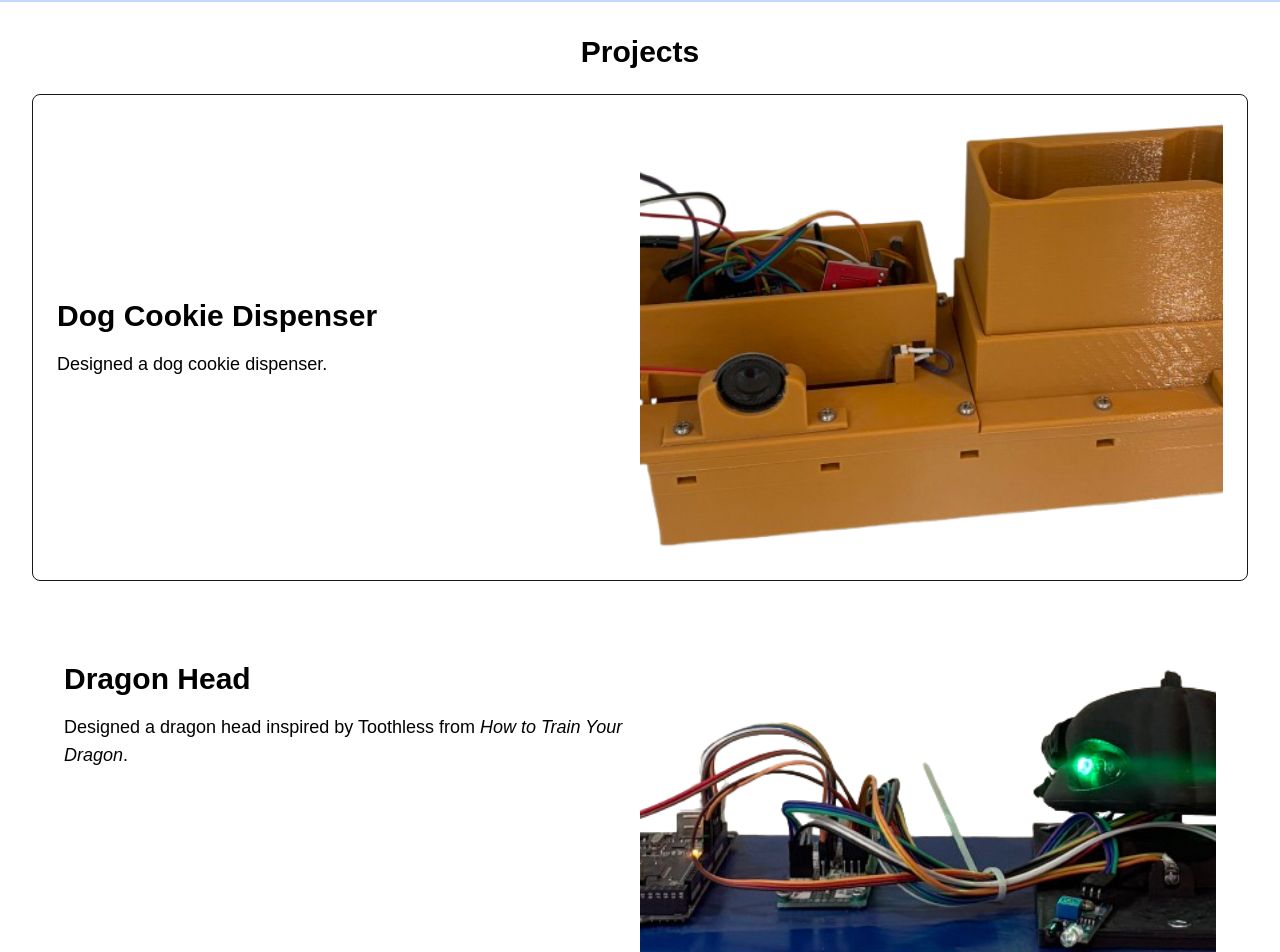
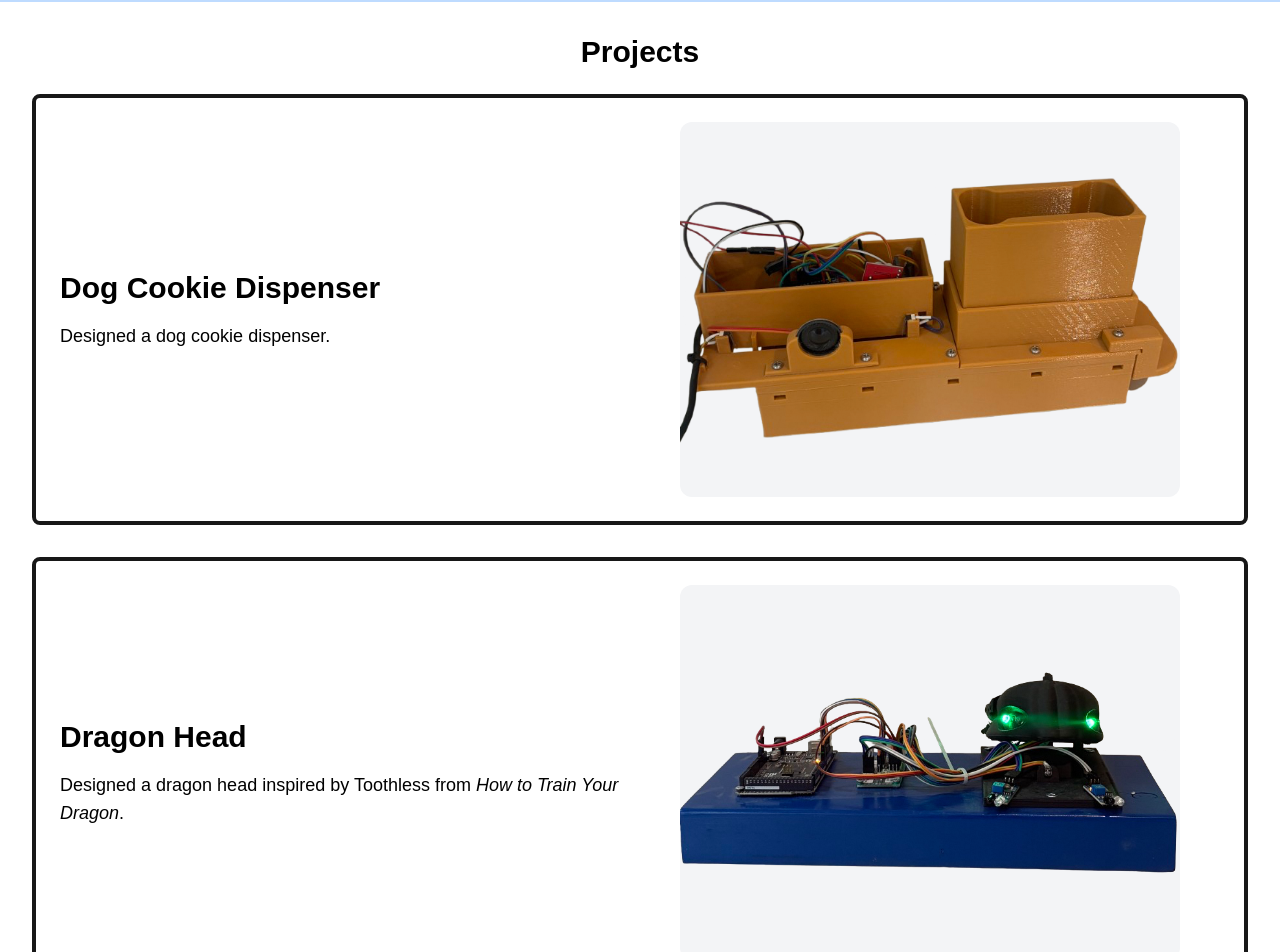
Before and after one commit to amygtrent/amytrent.me, a Next.js app: page / in a window 1280 px wide. Shown: the part 480-1432 px from the top of the page. Built offline with nearby package versions, Linux system fonts and the light colour scheme; a web font is replaced by a local one.

Commit message:
fixing photots

```diff
--- a/app/page.tsx
+++ b/app/page.tsx
@@ -47,7 +47,7 @@ export default function Home() {
         <h2 className="text-3xl font-bold text-black mb-6">Projects</h2>
 
         {/* Dog Cookie Dispenser */}
-        <div className="w-full border rounded-lg p-6 mb-8 flex flex-col md:flex-row items-start md:items-center">
+        <div className="w-full border-4 rounded-lg p-6 mb-8 flex flex-col md:flex-row items-start md:items-center">
           {/* Left Side */}
           <div className="w-full md:w-1/2 mb-6 md:mb-0">
             <h3 className="text-3xl text-black font-semibold mb-4">
@@ -60,23 +60,23 @@ export default function Home() {
 
           {/* Right Side */}
           <div className="w-full md:w-1/2 flex justify-center">
-            <div className="relative w-full w-[500px] aspect-[4/3] group">
+            <div className="relative w-full max-w-[500px] aspect-[4/3] group rounded-xl overflow-hidden bg-gray-100">
               <img
                 src="/cookieDispenserFront.png"
                 alt="Dog Cookie Dispenser"
-                className="w-full h-full object-cover rounded-lg transition-opacity duration-300 group-hover:opacity-0"
+                className="w-full h-full object-contain rounded-lg transition-opacity duration-300 group-hover:opacity-0"
               />
               <img
                 src="/cookieDispenserTop.png"
                 alt="Dog Cookie Dispenser Hover"
-                className="absolute top-0 left-0 w-full h-full object-cover rounded-lg opacity-0 transition-opacity duration-300 group-hover:opacity-100"
+                className="absolute top-0 left-0 w-full h-full object-contain rounded-lg opacity-0 transition-opacity duration-300 group-hover:opacity-100"
               />
             </div>
           </div>
         </div>
 
         {/* Dragon Head */}
-        <div className="w-full flex flex-col md:flex-row items-start justify-between py-12 px-8">
+        <div className="w-full border-4 rounded-lg p-6 mb-8 flex flex-col md:flex-row items-start md:items-center">
           {/* Left Side */}
           <div className="w-full md:w-1/2 mb-6 md:mb-0">
             <h3 className="text-3xl text-black font-semibold mb-4">
@@ -89,16 +89,16 @@ export default function Home() {
 
           {/* Right Side */}
           <div className="w-full md:w-1/2 flex justify-center">
-            <div className="relative w-full w-[500px] aspect-[4/3] group">
+            <div className="relative w-full max-w-[500px] aspect-[4/3] group rounded-xl overflow-hidden bg-gray-100">
               <img
                 src="/dragonHeadFront.png"
                 alt="Dragon Head"
-                className="w-full h-full object-cover rounded-lg transition-opacity duration-300"
+                className="w-full h-full object-contain rounded-lg transition-opacity duration-300"
               />
               <img
                 src="/dragonHeadTop.png"
                 alt="Dragon Head Hover"
-                className="absolute top-0 left-0 w-full h-full object-cover rounded-lg opacity-0 transition-opacity duration-300 group-hover:opacity-100"
+                className="absolute top-0 left-0 w-full h-full object-contain rounded-lg opacity-0 transition-opacity duration-300 group-hover:opacity-100"
               />
             </div>
           </div>
```
